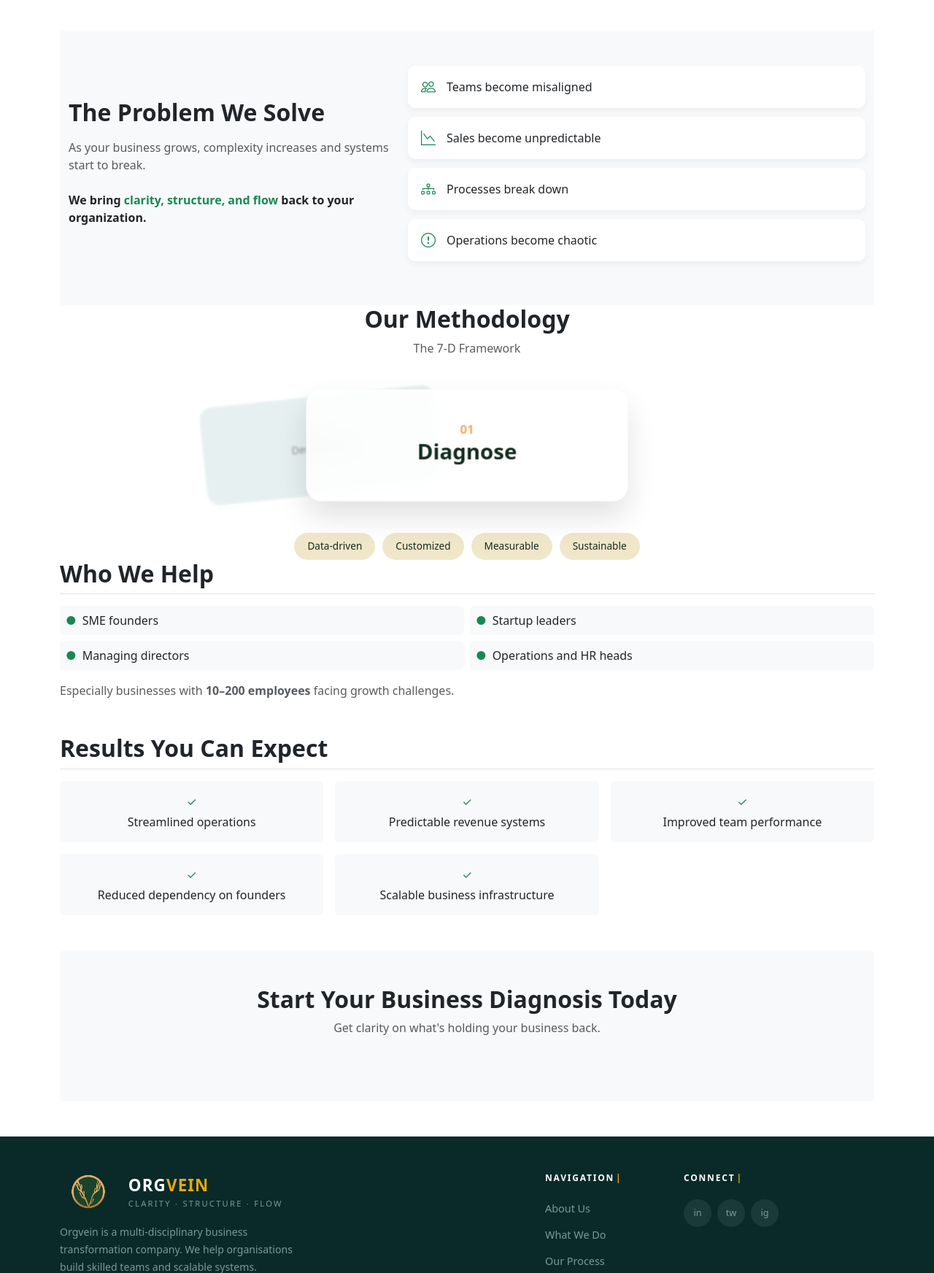
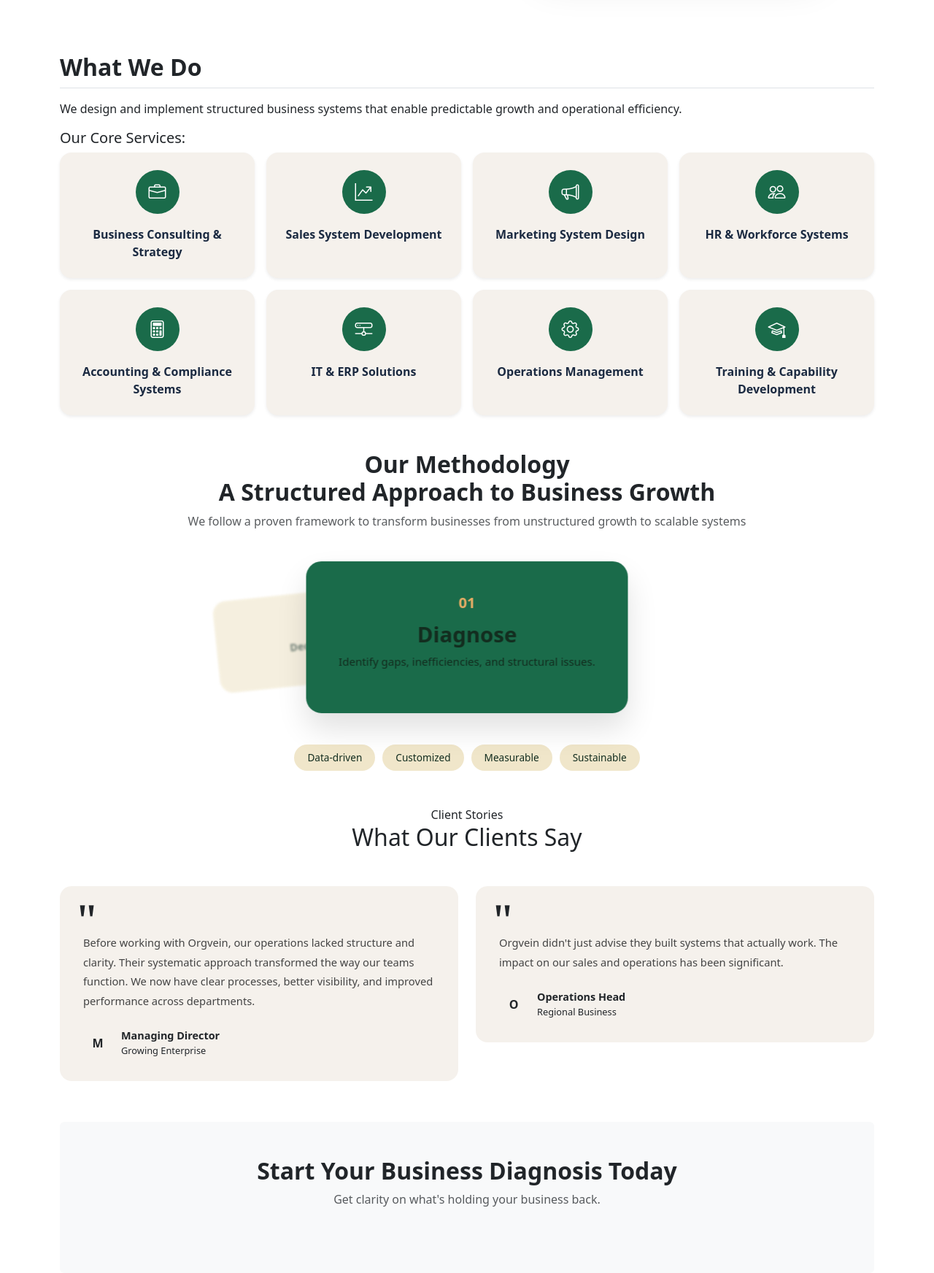
Before and after one commit to orgvein-pvt-ltd/orgvein-website, a Django app: page / in a window 1280 px wide. Shown: the part 1325-3069 px from the top of the page at 73% size. Run offline with Django 5.2, Linux system fonts and the light colour scheme.

Commit message:
feat: some changes in home page

```diff
--- a/core/views.py
+++ b/core/views.py
@@ -6,12 +6,6 @@ class HomeView(TemplateView):
 
     def get_context_data(self, **kwargs):
         context = super().get_context_data(**kwargs)
-        context['problems'] = [
-            'Teams become misaligned',
-            'Processes break down',
-            'Sales become unpredictable',
-            'Operations become chaotic',
-        ]
         context['services'] = [
             {"name": "Business Consulting & Strategy", "icon": "bi-briefcase"},
             {"name": "Sales System Development", "icon": "bi-graph-up-arrow"},
@@ -23,23 +17,43 @@ class HomeView(TemplateView):
             {"name": "Training & Capability Development", "icon": "bi-mortarboard"},
         ]
         context['methodology'] = [
-            'Diagnose', 'Design', 'Develop', 'Deploy', 'Direct', 'Drive',
-            'Deconstruct'
+            {'num': '01', 'title': 'Diagnose',
+             'desc': 'Identify gaps, inefficiencies, and structural issues.'},
+            {'num': '02', 'title': 'Design',
+             'desc': 'Create tailored business architecture and system frameworks.'},
+            {'num': '03', 'title': 'Develop',
+             'desc': 'Build processes, tools, and operational models.'},
+            {'num': '04', 'title': 'Deploy',
+             'desc': 'Implement systems across departments.'},
+            {'num': '05', 'title': 'Direct',
+             'desc': 'Guide leadership teams on execution and alignment.'},
+            {'num': '06', 'title': 'Drive',
+             'desc': 'Monitor performance and optimize outcomes.'},
+            {'num': '07', 'title': 'Deconstruct',
+             'desc': 'Continuously refine systems for long-term scalability.'},
         ]
         context['methodology_traits'] = [
             'Data-driven', 'Customized', 'Measurable', 'Sustainable'
         ]
-        context['who_we_help'] = [
-            'SME founders',
-            'Startup leaders',
-            'Managing directors',
-            'Operations and HR heads',
-        ]
-        context['results'] = [
-            'Streamlined operations',
-            'Predictable revenue systems',
-            'Improved team performance',
-            'Reduced dependency on founders',
-            'Scalable business infrastructure',
+        context['testimonials'] = [
+            {
+                'quote': """
+                    Before working with Orgvein, our operations lacked structure
+                    and clarity. Their systematic approach transformed the way our
+                    teams function. We now have clear processes, better visibility,
+                    and improved performance across departments.
+                """,
+                'author': 'Managing Director',
+                'company': 'Growing Enterprise',
+            },
+            {
+                'quote': """
+                    Orgvein didn't just advise they built systems that actually
+                    work. The impact on our sales and operations has been
+                    significant.
+                """,
+                'author': 'Operations Head',
+                'company': 'Regional Business',
+            },
         ]
         return context
--- a/static/css/main.css
+++ b/static/css/main.css
@@ -13,25 +13,35 @@
     align-items: center;
 }
 
+/* ── About Stats ── */
+.about-stats-grid {
+    display: grid;
+    grid-template-columns: 1fr 1fr;
+    gap: 1rem;
+}
+.about-more-btn {
+    background: var(--green-dark);
+    color: black;
+    font-weight: 600;
+    padding: .6rem 1.5rem;
+    border-radius: 6px;
+    transition: background .2s;
+}
+.about-more-btn:hover { background: var(--green-mid); color: #fff; }
+.about-img {
+    max-width: 80%;
+    border-radius: 30px;
+    box-shadow: 0 20px 50px rgba(0,0,0,0.1);
+    transition: transform 0.9s ease;
+}
+
+.about-img:hover {
+    transform: scale(1.03);
+}
+
 .methodology-step:hover {
     background: #E1F5EE;
     transition: background 0.4s;
-}
-
-.problem-item {
-    display: flex;
-    align-items: center;
-    gap: 15px;
-    background: #ffffff;
-    padding: 14px 18px;
-    border-radius: 10px;
-    margin-bottom: 12px;
-    box-shadow: 0 4px 10px rgba(0,0,0,0.05);
-}
-
-.problem-item i {
-    color: #198754;
-    font-size: 20px;
 }
 
 /* Hero */
@@ -41,7 +51,7 @@
     display: flex;
     align-items: center;
     justify-content: center;
-    background-color: #0a2a2a;
+    background-color:  #2f7a56;
     background-image: url('/static/img/hero2.png');
     background-repeat: no-repeat;
     background-position: center center;
@@ -111,6 +121,43 @@
     color: #0a2a2a;
 }
 
+/* Service Cards - New Style */
+.card {
+    background-color: #f5f1ec;
+    border-radius: 20px;
+    transition: all 0.3s ease;
+}
+
+.card:hover {
+    transform: translateY(-6px);
+    box-shadow: 0 12px 25px rgba(0,0,0,0.08);
+}
+
+/* Icon circle */
+.icon-wrapper {
+    width: 60px;
+    height: 60px;
+    background-color: var(--orgvein-green);
+    border-radius: 50%;
+    display: flex;
+    align-items: center;
+    justify-content: center;
+    margin: 0 auto;
+}
+
+/* Icon inside */
+.icon-wrapper i {
+    color: #fff;
+    font-size: 24px;
+}
+
+/* Text style */
+.card p {
+    color: #1b2a41;
+    font-weight: 600;
+    font-size: 1rem;
+}
+
 @keyframes fadeUp {
     from { opacity: 0; transform: translateY(24px); }
     to   { opacity: 1; transform: translateY(0); }
@@ -133,19 +180,31 @@
     align-items: center;
 }
 
+/* SIDE CARDS */
 .side-card {
     position: absolute;
-    width: 360px;
-    height: 150px;
+    width: 320px;
+    height: 140px;
     border-radius: 20px;
-    background: #cfe2e2;
-    opacity: 0.5;
-    filter: blur(1px);
-    transition: all 0.6s ease;
+    background: #F0E6CA;
+    opacity: 0.6;
     display: flex;
     flex-direction: column;
     justify-content: center;
     align-items: center;
+    transition: all 0.6s ease;
+    filter: blur(2px);
+    z-index: 1;
+}
+.side-card p {
+    margin: 0;
+    font-weight: 600;
+    color: #132D1F;
+}
+
+.side-card .step-num {
+    font-size: 0.9rem;
+    color: #666;
 }
 
 /* LEFT */
@@ -164,7 +223,7 @@
     width: 420px;
     padding: 40px;
     border-radius: 20px;
-    background: rgba(255,255,255,0.85);
+    background: var(--orgvein-green);
     backdrop-filter: blur(10px);
     box-shadow: 0 20px 40px rgba(0,0,0,0.12);
 }
@@ -172,10 +231,17 @@
 .step-number {
     color: #E9AE66;
     font-weight: 600;
+    font-size: 1.2rem;
 }
 
 .step-title {
     font-weight: 700;
+    color: #132D1F;
+    margin-top: 10px;
+}
+
+.step-desc {
+    font-size: 0.9rem;
     color: #132D1F;
 }
 
@@ -194,7 +260,7 @@
     color: #132D1F;
 }
 
-/* animation states */
+/* ANIMATION STATES */
 .move-left {
     transform: translateX(-400px) scale(0.8) rotate(-12deg);
     opacity: 0;
@@ -212,7 +278,7 @@
 
 /* smooth transition */
 .side-card, .main-card {
-    transition: all 0.6s ease;
+    transition: transform 1s ease, opacity 1s ease;
 }
 
 .main-card {
@@ -222,3 +288,20 @@
 .side-card {
     filter: blur(2px);
 }
+
+/* ── Testimonials ── */
+.testimonial-card {
+    background: #f5f1ec;
+    border: 1.5px solid var(--border);
+    border-radius: 16px;
+    padding: 2rem;
+    position: relative;
+    transition: box-shadow .2s;
+}
+.testimonial-card:hover { box-shadow: 0 8px 28px rgba(10,42,42,.08); background: #F0E6CA; }
+.testimonial-quote { font-size: 4rem; line-height: 1; color: var(--green-light); font-family: Georgia, serif; position: absolute; top: 1rem; left: 1.5rem; }
+.testimonial-text { font-size: .92rem; color: #444; line-height: 1.8; margin-top: 2rem; }
+.testimonial-author { display: flex; align-items: center; gap: .75rem; margin-top: 1.5rem; }
+.author-avatar { width: 40px; height: 40px; border-radius: 50%; background: var(--green-light); display: flex; align-items: center; justify-content: center; font-weight: 700; color: var(--green-mid); font-size: 1rem; }
+.author-name { font-weight: 700; font-size: .9rem; color: var(--green-dark); }
+.author-company { font-size: .8rem; color: var(--text-muted); }
--- a/static/js/main.js
+++ b/static/js/main.js
@@ -15,7 +15,11 @@ document.addEventListener('DOMContentLoaded', () => {
     const stepElements = document.querySelectorAll('.methodology-step-data');
     if (!stepElements.length) return;
 
-    const steps = Array.from(stepElements).map(el => el.dataset.step);
+    const steps = Array.from(stepElements).map(el => ({
+        num: el.dataset.num,
+        title: el.dataset.title,
+        desc: el.dataset.desc
+    }));
 
     let index = 0;
 
@@ -25,48 +29,64 @@ document.addEventListener('DOMContentLoaded', () => {
 
     const title = document.querySelector('.step-title');
     const number = document.querySelector('.step-number');
+    const desc = document.querySelector('.step-desc');
 
     function render() {
         const prevIndex = (index - 1 + steps.length) % steps.length;
         const nextIndex = (index + 1) % steps.length;
 
-        // update content
-        title.innerText = steps[index];
-        number.innerText = "0" + (index + 1);
+        const current = steps[index];
+        const prev = steps[prevIndex];
+        const next = steps[nextIndex];
 
-        prevCard.querySelector('p').innerText = steps[prevIndex];
-        prevCard.querySelector('.step-num').innerText = "0" + (prevIndex + 1);
+        // MAIN
+        title.innerText = current.title;
+        number.innerText = current.num;
+        desc.innerText = current.desc;
 
-        nextCard.querySelector('p').innerText = steps[nextIndex];
-        nextCard.querySelector('.step-num').innerText = "0" + (nextIndex + 1);
+        // PREV
+        prevCard.querySelector('p').innerText = prev.title;
+        prevCard.querySelector('.step-num').innerText = prev.num;
+
+        // NEXT
+        nextCard.querySelector('p').innerText = next.title;
+        nextCard.querySelector('.step-num').innerText = next.num;
     }
 
     function animateSlide() {
 
-        // move cards
+        // Step 1: animate
         mainCard.classList.add('move-left');
         nextCard.classList.add('move-center');
         nextCard.classList.remove('move-right');
+
+        // Fix layering DURING animation
+        mainCard.style.zIndex = 2;
+        nextCard.style.zIndex = 4;
+        prevCard.style.zIndex = 1;
 
         setTimeout(() => {
 
             index = (index + 1) % steps.length;
 
-            // reset classes
+            // Reset classes
             mainCard.classList.remove('move-left');
             nextCard.classList.remove('move-center');
+
+            // 🔥 IMPORTANT: reset z-index AFTER animation
+            mainCard.style.zIndex = 3;
+            nextCard.style.zIndex = 2;
 
             render();
 
         }, 600);
     }
 
-    // initial positions
+    // initial state
     nextCard.classList.add('move-right');
-
     render();
 
-    // loop
+    // Auto loop
     setInterval(animateSlide, 2500);
 
 });
--- a/templates/core/home.html
+++ b/templates/core/home.html
@@ -1,4 +1,5 @@
 {% extends "base.html" %}
+{% load static %}
 {% block title %}Home – OrgVein{% endblock %}
 
 {% block full_width %}
@@ -6,33 +7,61 @@
 <section class="hero-section text-center text-white">
     <div class="hero-overlay"></div>
     <div class="hero-content">
-        <span class="badge mb-3" style="background:#e6a817;color:#0a2a2a;font-size:.8rem;letter-spacing:.1em;">BUSINESS CONSULTING</span>
-        <h1 class="hero-title fw-bold">Business Systems &amp; Growth <br>Consulting for SMEs</h1>
-        <p class="hero-sub fst-italic">Build Structure. Drive Growth. Scale with Clarity.</p>
+        <span class="badge mb-3" style="background:#e6a817;color:#0a2a2a;font-size:.8rem;letter-spacing:.1em;">BUSINESS ARCHITECTURE & ENABLEMENT</span>
+        <h1 class="hero-title fw-bold">Build Structured Businesses <br>That Scale with Clarity</h1>
+        <p class="hero-sub fst-italic">Structure. Clarity. Scalable Growth.</p>
         <p class="hero-desc mx-auto">
-            Most businesses don't fail because of lack of demand they fail because growth outpaces structure.
-            At Orgvein, we help SMEs, startups, and growing companies build scalable systems, structured operations,
-            and high-performance organizations.
+            Orgvein helps growing businesses transform operational chaos into structured, scalable systems
+            across business, sales, marketing, HR, and technology.
+            <br>
+            When growth outpaces structure, efficiency declines. We implement systems that bring clarity, control,
+            and sustainable growth.
         </p>
-        <p class="hero-architect">We are not consultants we are business architects.</p>
-        <a href="#contact" class="btn hero-btn mt-2">Start Your Business Diagnosis Today</a>
+        <a href="#contact" class="btn hero-btn mt-2">Start Your Business Diagnosis</a>
+        <a href="#contact" class="btn hero-btn mt-2">Request a Consultation</a>
     </div>
 </section>
 {% endblock %}
 
 {% block content %}
 
+<!-- ── ABOUT ── -->
+<section class="about-section py-5 mb-2" id="about">
+    <div class="row align-items-center g-5">
+        <div class="col-lg-6">
+            <h2 class="section-title">About Orgvein</h2>
+            <p class="text-muted lh-lg">
+                Orgvein is a business architecture and enablement firm focused on helping organizations build
+                strong internal systems that support sustainable growth.
+            </p>
+            <p class="text-muted lh-lg">
+                The name <strong>Orgvein</strong> represents the idea that every business needs a structured
+                flow just like veins in a body to function efficiently. We integrate people, processes,
+                and technology to eliminate inefficiencies, improve visibility, and create scalable operations.
+            </p>
+            <p class="text-muted lh-lg">
+                We work with SME founders, business owners, and leadership teams who are experiencing growth
+                but struggling with operational complexity, lack of clarity, or inconsistent performance.
+            </p>
+        </div>
+        <div class="col-md-6 text-center">
+            <img src="{% static 'img/about_img.png' %}" alt="About Orgvein" class="about-img img-fluid">
+        </div>
+    </div>
+</section>
+
 <!-- What We Do -->
 <section class="mb-5">
     <h2 class="fw-bold border-bottom pb-2 mb-3">What We Do</h2>
-    <p>8 Pillars of Transformation</p>
+    <p>We design and implement structured business systems that enable predictable growth and operational efficiency.</p>
+    <h5>Our Core Services:</h5>
 
     <div class="row g-3">
         {% for service in services %}
         <div class="col-md-3 col-sm-6">
             <div class="card h-100 border-0 p-4 text-center shadow-sm rounded-4">
-                <div class="mb-3">
-                    <i class="bi {{ service.icon }} fs-2 icon-main"></i>
+                <div class="icon-wrapper mb-3">
+                    <i class="bi {{ service.icon }}"></i>
                 </div>
                 <p class="mb-0 fw-semibold">{{ service.name }}</p>
 
@@ -42,84 +71,44 @@
     </div>
 </section>
 
-<!-- Problem -->
-<section class="py-5 bg-light">
-    <div class="container">
-        <div class="row align-items-center">
-            <!-- Left Content -->
-            <div class="col-lg-5">
-                <h2 class="fw-bold mb-3">The Problem We Solve</h2>
-                <p class="text-muted">
-                    As your business grows, complexity increases and systems start to break.
-                </p>
-
-                <p class="fw-semibold mt-4">
-                    We bring <span class="text-success">clarity, structure, and flow</span> back to your organization.
-                </p>
-            </div>
-            <!-- Right Items -->
-            <div class="col-lg-7">
-                <div class="problem-list">
-
-                    <div class="problem-item">
-                        <i class="bi bi-people"></i>
-                        <span>Teams become misaligned</span>
-                    </div>
-
-                    <div class="problem-item">
-                        <i class="bi bi-graph-down"></i>
-                        <span>Sales become unpredictable</span>
-                    </div>
-
-                    <div class="problem-item">
-                        <i class="bi bi-diagram-3"></i>
-                        <span>Processes break down</span>
-                    </div>
-
-                    <div class="problem-item">
-                        <i class="bi bi-exclamation-circle"></i>
-                        <span>Operations become chaotic</span>
-                    </div>
-
-                </div>
-            </div>
-
-        </div>
-    </div>
-</section>
-
 <!-- Methodology -->
 <section class="methodology-modern">
 
-    <h2 class="fw-bold text-center mb-2">Our Methodology</h2>
-    <p class="text-muted text-center mb-5">The 7-D Framework</p>
+    <h2 class="fw-bold text-center mb-2">Our Methodology<br>A Structured Approach to Business Growth</h2>
+    <p class="text-muted text-center mb-5">
+        We follow a proven framework to transform businesses from unstructured growth to scalable systems
+    </p>
 
     <div class="methodology-wrapper">
 
         <!-- PREVIOUS CARD -->
         <div class="side-card prev">
-            <span class="step-num">07</span>
-            <p>Deconstruct</p>
+            <span class="step-num" id="prev-num"></span>
+            <p id="prev-title"></p>
         </div>
 
         <!-- MAIN CARD -->
         <div class="main-card text-center">
-            <div class="step-number">01</div>
-            <h3 class="step-title"> </h3>
+            <div class="step-number"></div>
+            <h3 class="step-title"></h3>
+            <p class="step-desc mt-2"></p>
         </div>
 
         <!-- NEXT CARD -->
         <div class="side-card next">
-            <span class="step-num">02</span>
-            <p>{{ methodology.1 }}</p>
+            <span class="step-num" id="next-num"></span>
+            <p id="next-title"></p>
         </div>
 
-        <div style="display:none;">
-            {% for step in methodology %}
-                <div class="methodology-step-data" data-step="{{ step }}"></div>
-            {% endfor %}
-        </div>
-
+    </div>
+    <div style="display:none;">
+        {% for step in methodology %}
+            <div class="methodology-step-data"
+                 data-num="{{ step.num }}"
+                 data-title="{{ step.title }}"
+                 data-desc="{{ step.desc }}">
+            </div>
+        {% endfor %}
     </div>
 
     <div class="traits-row mt-5">
@@ -130,30 +119,25 @@
 
 </section>
 
-<!-- Who We Help -->
-<section class="mb-5">
-    <h2 class="fw-bold border-bottom pb-2 mb-3">Who We Help</h2>
-    <div class="row g-2">
-        {% for who in who_we_help %}
+<!-- ── TESTIMONIALS ── -->
+<section class="testimonial-section py-5 mb-2">
+    <div class="text-center mb-5">
+        <span class="section-label">Client Stories</span>
+        <h2 class="section-title">What Our Clients Say</h2>
+    </div>
+    <div class="row g-4 justify-content-center">
+        {% for t in testimonials %}
         <div class="col-md-6">
-            <div class="d-flex align-items-center gap-2 bg-light rounded p-2">
-                <span class="text-success">&#9679;</span> {{ who }}
-            </div>
-        </div>
-        {% endfor %}
-    </div>
-    <p class="mt-3 text-muted">Especially businesses with <strong>10–200 employees</strong> facing growth challenges.</p>
-</section>
-
-<!-- Results -->
-<section class="mb-5">
-    <h2 class="fw-bold border-bottom pb-2 mb-3">Results You Can Expect</h2>
-    <div class="row g-3">
-        {% for result in results %}
-        <div class="col-md-4 col-sm-6">
-            <div class="bg-light rounded p-3 text-center">
-                <div class="text-success mb-1">&#10003;</div>
-                {{ result }}
+            <div class="testimonial-card">
+                <div class="testimonial-quote">"</div>
+                <p class="testimonial-text">{{ t.quote }}</p>
+                <div class="testimonial-author">
+                    <div class="author-avatar">{{ t.author|slice:":1" }}</div>
+                    <div>
+                        <div class="author-name">{{ t.author }}</div>
+                        <div class="author-company">{{ t.company }}</div>
+                    </div>
+                </div>
             </div>
         </div>
         {% endfor %}
```
Also changed, not shown: 1 other file.
